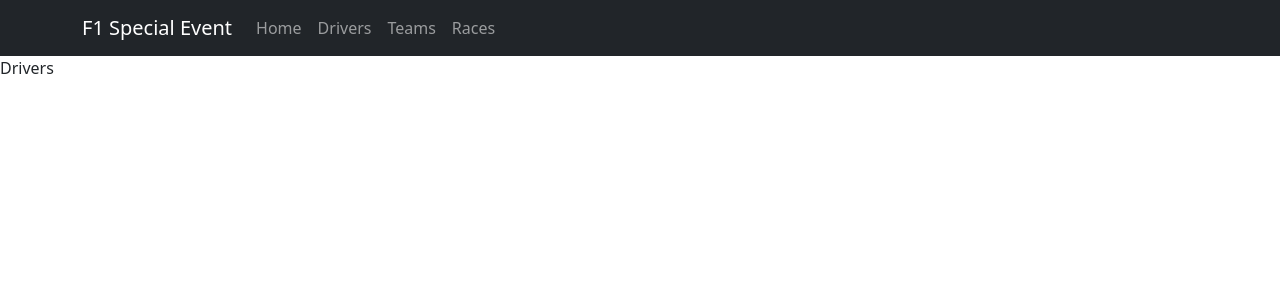
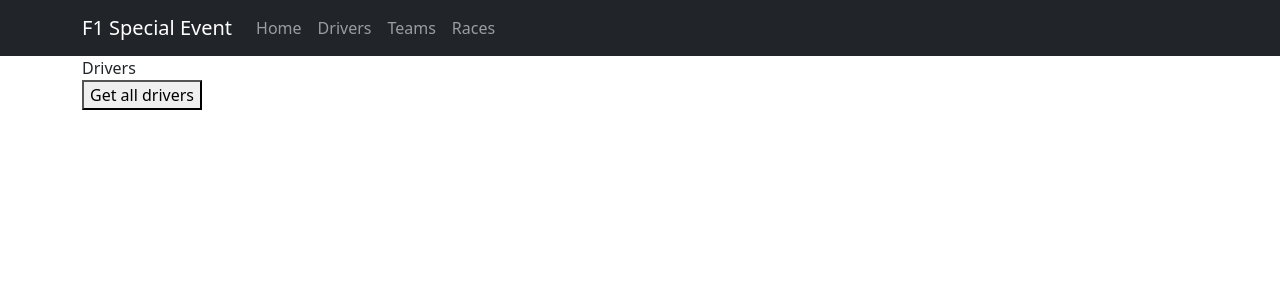
Before and after one commit to AntonioAcostaa/F1SpecialEventFrontend, a React (Vite) app in the folder f1specialeventfrontend/: page /drivers in a window 1280 px wide. Shown: the top 300 px of the page. Built offline with nearby package versions, Linux system fonts and the light colour scheme.

Commit message:
Testing getAllDrivers on driverpage

```diff
--- a/f1specialeventfrontend/src/pages/DriversPage.tsx
+++ b/f1specialeventfrontend/src/pages/DriversPage.tsx
@@ -1,8 +1,36 @@
-
+import { useState } from "react";
+import IDriver from "../interfaces/IDriver";
+import DriversService from "../services/DriversService";
 
 const DriversPage = () => {
+
+    const [drivers, setDrivers] = useState<IDriver[]>([]);
+
+    const getAllDrivers = () => {
+        DriversService.getAllDrivers()
+            .then(response => {
+                setDrivers(response);
+            })
+            .catch(error => {
+                console.log(error);
+            });
+    }
+
     return (
+        <div className="container">
         <div>Drivers</div>
+        <button onClick={getAllDrivers}>Get all drivers</button>
+
+        <div>
+            {drivers && drivers.map((driver) => {
+                return (
+                    <div key={driver.id}>
+                        {driver.id} {driver.name} {driver.age} {driver.nationality}
+                    </div>
+                );
+            })}
+        </div>
+        </div>
     );
 }
 
```
